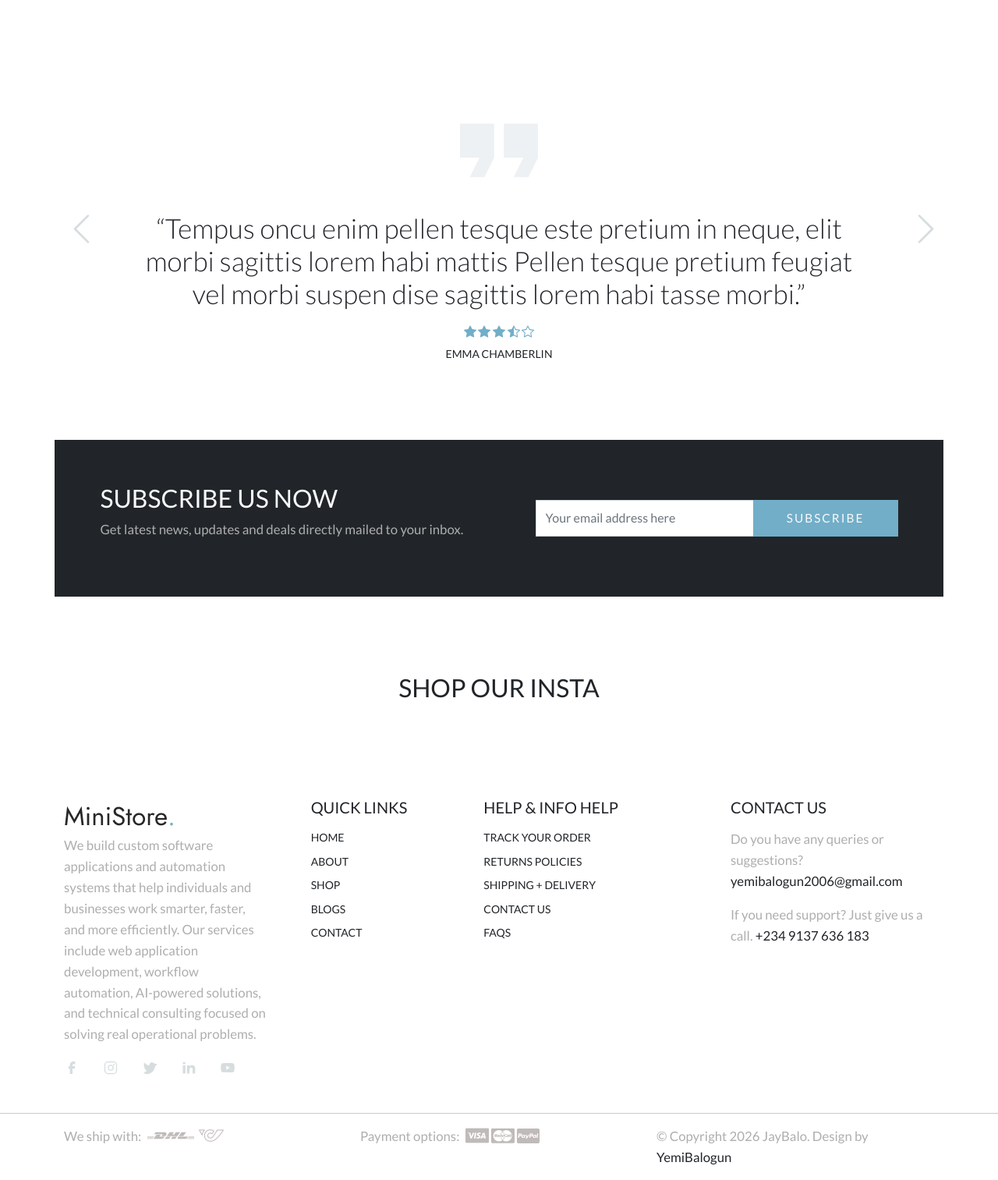
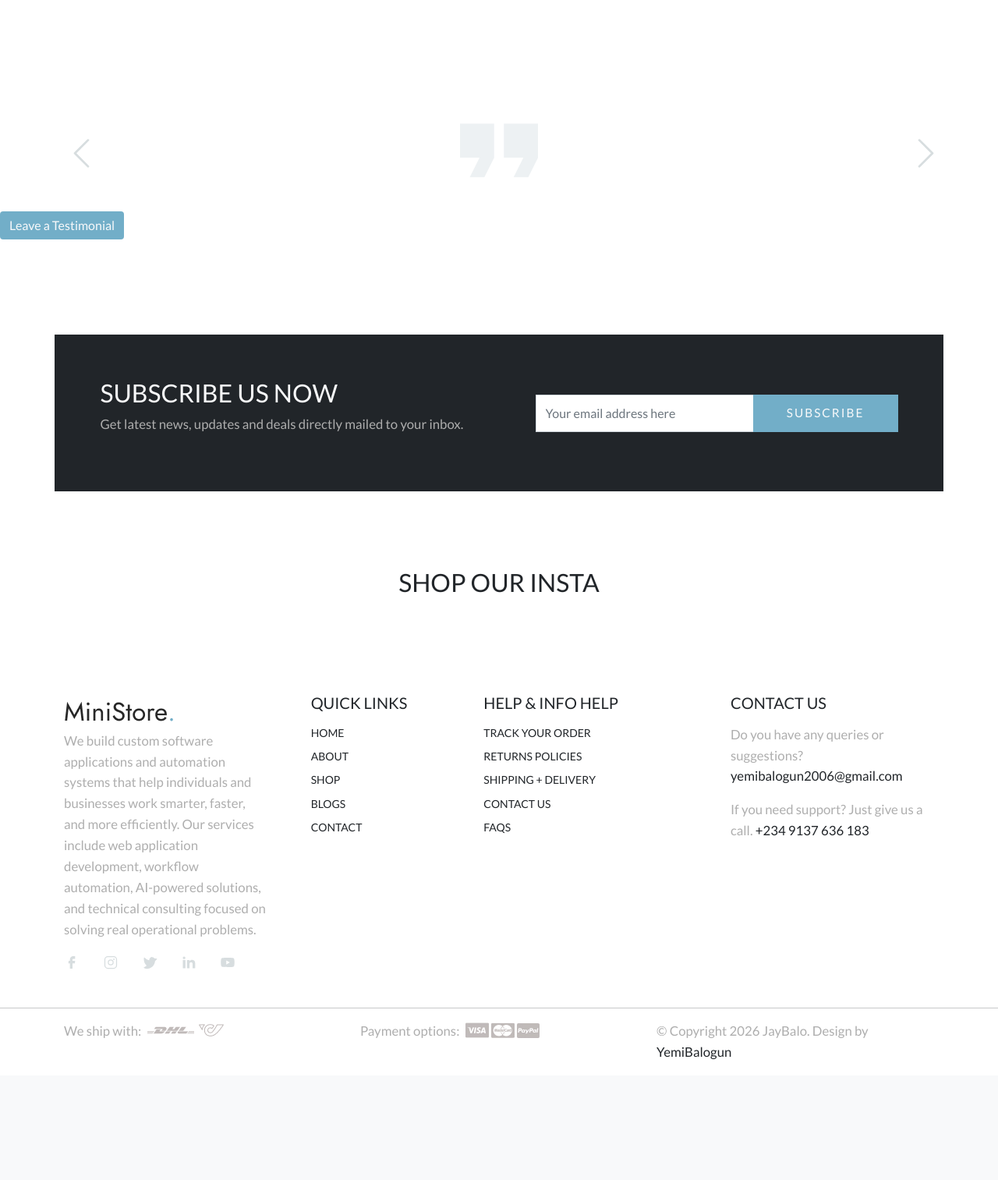
Before and after one commit to yemibalogun/tola_ecommerce_app, a Flask app: page / in a window 1280 px wide. Shown: the part 3632-5145 px from the top of the page at 78% size. After the commit the page ends 4990 px from the top, so only its background shows below. Run offline with Flask 3, Linux system fonts and the light colour scheme; data that the repository does not hold is empty; some libraries are stand-ins or nearby versions.

Commit message:
done inputing and logging testimonials on the home page

```diff
--- a/app/__init__.py
+++ b/app/__init__.py
@@ -72,7 +72,7 @@
     if config_name in ("development", "testing"):
         with app.app_context():
             # --- Import all models first ---
-            from app.models import base, tenant, user, product, order, category, product_variant, payment, order_item, inventory
+            from app.models import base, tenant, user, product, order, category, product_variant, payment, order_item, inventory, testimonial
             # --- Then create tables ---
             db.create_all()  # now all foreign keys are resolvable
 
--- a/app/models/__init__.py
+++ b/app/models/__init__.py
@@ -9,4 +9,6 @@
 from .payment import Payment
 from .product_variant import ProductVariant
 from .inventory import Inventory
+from .testimonial import Testimonial
+
 # import all other models here
--- a/app/static/js/script.js
+++ b/app/static/js/script.js
@@ -52,6 +52,19 @@
       });
 
     }
+
+    var testimonialSwiper = new Swiper(".testimonial-swiper", {
+      loop: true,
+      navigation: {
+        nextEl: ".swiper-arrow-next",
+        prevEl: ".swiper-arrow-prev",
+      },
+      pagination: {
+        el: ".swiper-pagination",
+        clickable: true,
+      },
+    });
+
 
     $(document).ready(function() {
 
--- a/app/templates/index.html
+++ b/app/templates/index.html
@@ -420,60 +420,34 @@
                     <use xlink:href="#quote" />
                   </svg>
                 </div>
+
                 <div class="swiper-wrapper">
+                  {% for testimonial in testimonials %}
                   <div class="swiper-slide text-center d-flex justify-content-center">
                       <div class="review-item col-md-10">
                           <i class="icon icon-review"></i>
-                      <blockquote>“Tempus oncu enim pellen tesque este pretium in neque, elit morbi sagittis lorem habi mattis Pellen tesque pretium feugiat vel morbi suspen dise sagittis lorem habi tasse morbi.”</blockquote>
+                          <blockquote>“{{ testimonial.content }}”</blockquote>
                           <div class="rating">
+                              {% for i in range(1, 6) %}
+                                  {% if i <= testimonial.rating %}
                                       <svg class="star star-fill">
                                           <use xlink:href="#star-fill"></use>
                                       </svg>
-                        <svg class="star star-fill">
-                          <use xlink:href="#star-fill"></use>
-                        </svg>
-                        <svg class="star star-fill">
-                          <use xlink:href="#star-fill"></use>
-                        </svg>
-                        <svg class="star star-half">
-                          <use xlink:href="#star-half"></use>
-                        </svg>
+                                  {% else %}
                                       <svg class="star star-empty">
                                           <use xlink:href="#star-empty"></use>
                                       </svg>
+                                  {% endif %}
+                              {% endfor %}
                           </div>
                           <div class="author-detail">
-                        <div class="name text-dark text-uppercase pt-2">Emma Chamberlin</div>
+                              <div class="name text-dark text-uppercase pt-2">{{ testimonial.author_name }}</div>
                           </div>
                       </div>
                   </div>
-                  <div class="swiper-slide text-center d-flex justify-content-center">
-                    <div class="review-item col-md-10">
-                      <i class="icon icon-review"></i>
-                      <blockquote>“A blog is a digital publication that can complement a website or exist independently. A blog may include articles, short posts, listicles, infographics, videos, and other digital content.”</blockquote>
-                      <div class="rating">
-                        <svg class="star star-fill">
-                          <use xlink:href="#star-fill"></use>
-                        </svg>
-                        <svg class="star star-fill">
-                          <use xlink:href="#star-fill"></use>
-                        </svg>
-                        <svg class="star star-fill">
-                          <use xlink:href="#star-fill"></use>
-                        </svg>
-                        <svg class="star star-half">
-                          <use xlink:href="#star-half"></use>
-                        </svg>
-                        <svg class="star star-empty">
-                          <use xlink:href="#star-empty"></use>
-                        </svg>
+                  {% endfor %}
               </div>
-                      <div class="author-detail">
-                        <div class="name text-dark text-uppercase pt-2">Jennie Rose</div>
-                      </div>
-                    </div>
-                  </div>
-                </div>
+
               </div>
               <div class="swiper-icon swiper-arrow swiper-arrow-next position-absolute d-flex align-items-center">
                 <svg class="chevron-right">
@@ -483,7 +457,13 @@
             </div>
           </div>
         </div>
+        <a href="{{ url_for('web.new_testimonial') }}" class="btn btn-primary mb-4">
+            Leave a Testimonial
+        </a>
         <div class="swiper-pagination"></div>
+
+
+
       </section>
 
       <section id="subscribe" class="container-grid padding-large position-relative overflow-hidden">
--- a/app/web/routes.py
+++ b/app/web/routes.py
@@ -1,17 +1,43 @@
-from flask import render_template, request, send_from_directory
+from flask import render_template, request, flash, url_for, send_from_directory, redirect
 from app.models.product import Product
+from app.models.testimonial import Testimonial
 from app.web import web_bp
+from app.extensions.db import db
 from sqlalchemy.exc import SQLAlchemyError
 from sqlalchemy import or_
 from typing import List
 from app.models.category import Category
-from flask_login import login_required
+from app.web.forms import TestimonialForm
+from flask_login import login_required, current_user
 
 
 @web_bp.route("/")
 def home():
     products = Product.query.limit(8).all()
-    return render_template("index.html", products=products)
+    testimonials = Testimonial.query.order_by(Testimonial.created_at.desc()).limit(5).all()
+    return render_template("index.html", products=products, testimonials=testimonials)
+
+@web_bp.route("/testimonial/new", methods=["GET", "POST"])
+@login_required  # optional, depending on whether you want to allow anonymous testimonials
+def new_testimonial():
+    if not current_user.is_admin:
+        flash("You are not authorised.", "danger")
+        return redirect(url_for("web.home"))
+
+    form = TestimonialForm()
+    if form.validate_on_submit():
+        testimonial = Testimonial()
+        testimonial.author_name=form.author_name.data or "Anonymous"
+        testimonial.content=form.content.data or ""
+        testimonial.rating=form.rating.data or 5
+        testimonial.tenant_id = current_user.tenant_id  # ensure tenant scoping
+
+        db.session.add(testimonial)
+        db.session.commit()
+        flash("Thank you! Your testimonial has been submitted.", "success")
+        return redirect(url_for("web.home"))
+
+    return render_template("new_testimonial.html", form=form)
 
 @web_bp.route("/user", methods=["GET"])
 @login_required  # optional
```
Also changed, not shown: app/models/testimonial.py (added, +18 -0 lines), app/templates/new_testimonial.html (added, +30 -0 lines), app/web/forms.py (added, +9 -0 lines). Lines whose indentation alone changed are shown as unchanged.
